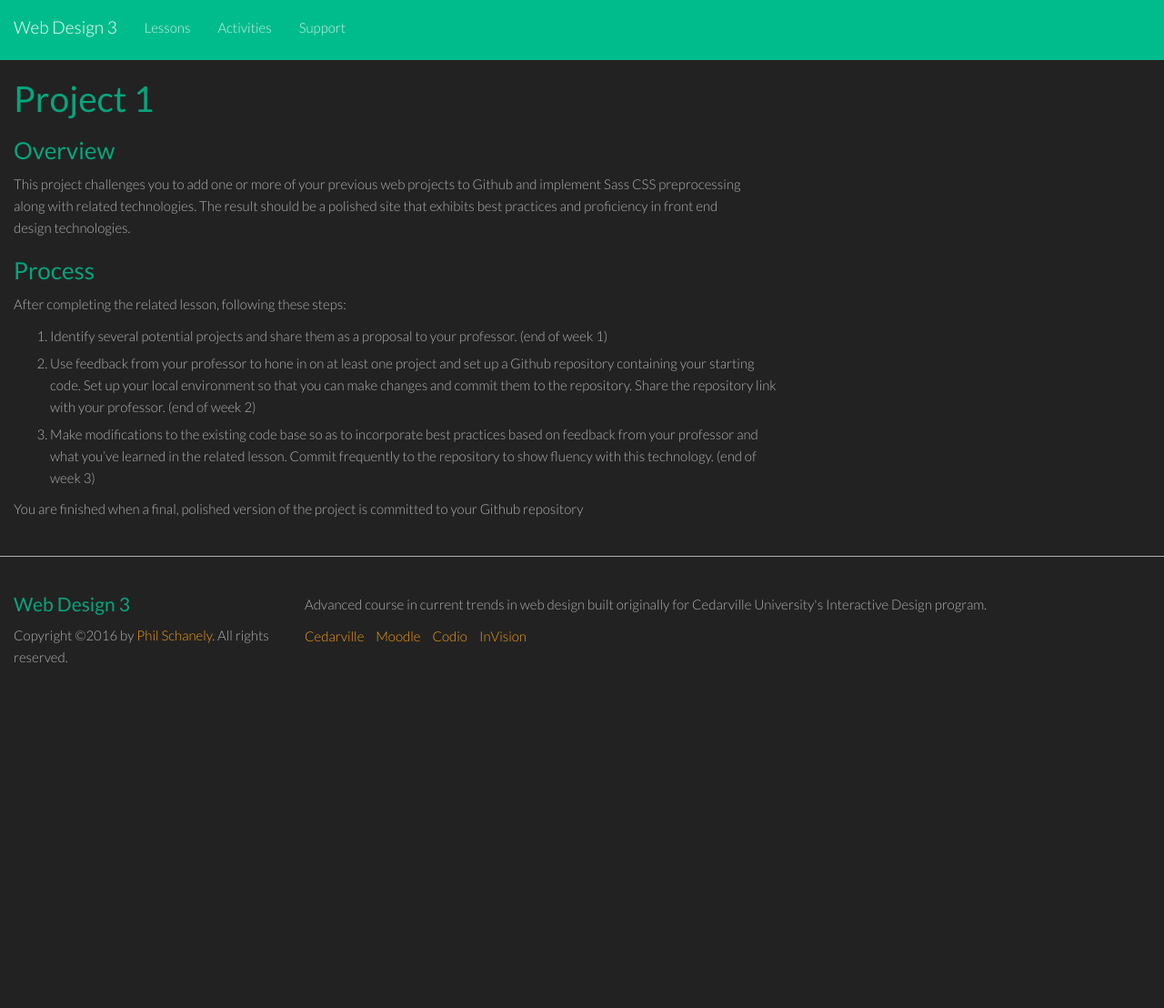
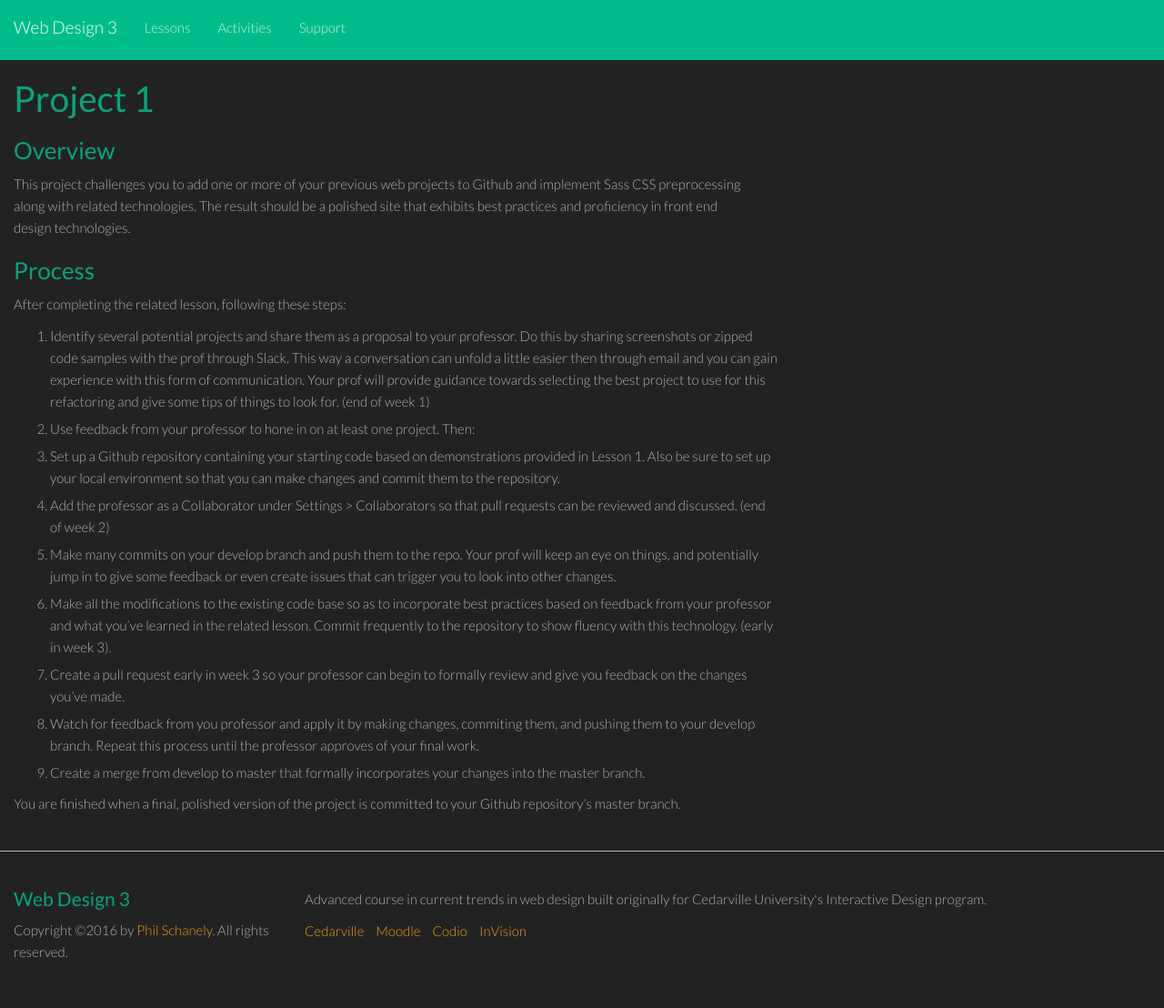
Before and after one commit to philschanely/course-web3, a Jekyll site: the page built from _activities/p1.md, in a window 1280 px wide. Shown: the whole page at 91% size. Built offline with Jekyll 4.4.1, drawn with Linux system fonts in a browser that asks for light colours; before the commit the page ends 900 px from its top, so only the background shows below that.

Commit message:
Update project instructions and lesson 1

```diff
--- a/_activities/p1.md
+++ b/_activities/p1.md
@@ -10,8 +10,14 @@ This project challenges you to add one or more of your previous web projects to
 
 After completing the related lesson, following these steps:
 
-1. Identify several potential projects and share them as a proposal to your professor. (end of week 1)
-2. Use feedback from your professor to hone in on at least one project and set up a Github repository containing your starting code. Set up your local environment so that you can make changes and commit them to the repository. Share the repository link with your professor. (end of week 2)
-3. Make modifications to the existing code base so as to incorporate best practices based on feedback from your professor and what you've learned in the related lesson. Commit frequently to the repository to show fluency with this technology. (end of week 3)
+1. Identify several potential projects and share them as a proposal to your professor. Do this by sharing screenshots or zipped code samples with the prof through Slack. This way a conversation can unfold a little easier then through email and you can gain experience with this form of communication. Your prof will provide guidance towards selecting the best project to use for this refactoring and give some tips of things to look for. (end of week 1)
+2. Use feedback from your professor to hone in on at least one project. Then:
+  1. Set up a Github repository containing your starting code based on demonstrations provided in Lesson 1. Also be sure to set up your local environment so that you can make changes and commit them to the repository.
+  2. Add the professor as a Collaborator under Settings > Collaborators so that pull requests can be reviewed and discussed. (end of week 2)
+  3. Make many commits on your develop branch and push them to the repo. Your prof will keep an eye on things, and potentially jump in to give some feedback or even create issues that can trigger you to look into other changes.
+3. Make all the modifications to the existing code base so as to incorporate best practices based on feedback from your professor and what you've learned in the related lesson. Commit frequently to the repository to show fluency with this technology. (early in week 3).
+4. Create a pull request early in week 3 so your professor can begin to formally review and give you feedback on the changes you've made.
+5. Watch for feedback from you professor and apply it by making changes, commiting them, and pushing them to your develop branch. Repeat this process until the professor approves of your final work.
+6. Create a merge from develop to master that formally incorporates your changes into the master branch.
 
-You are finished when a final, polished version of the project is committed to your Github repository
+You are finished when a final, polished version of the project is committed to your Github repository's master branch.
```
Also changed, not shown: _lessons/01-github-css-preprocessing.md (+16 -8 lines).
